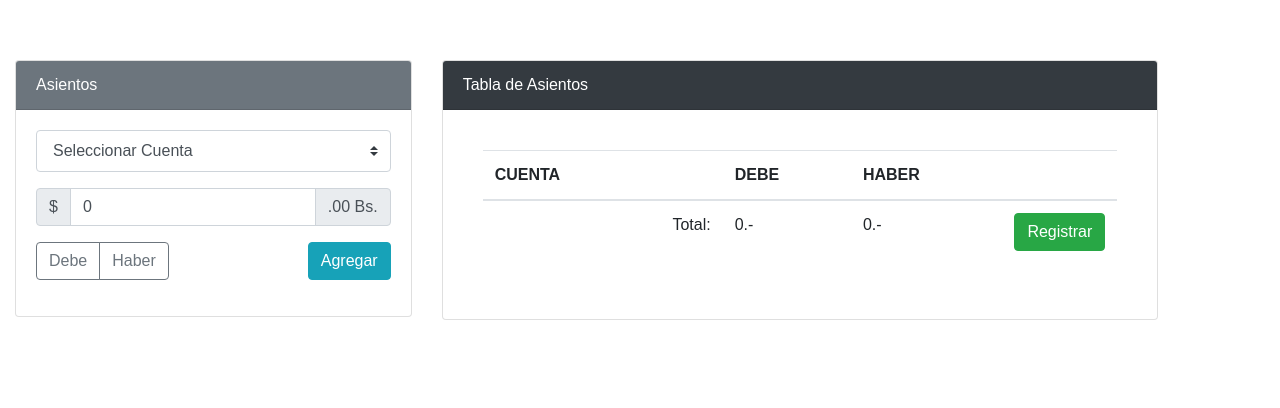
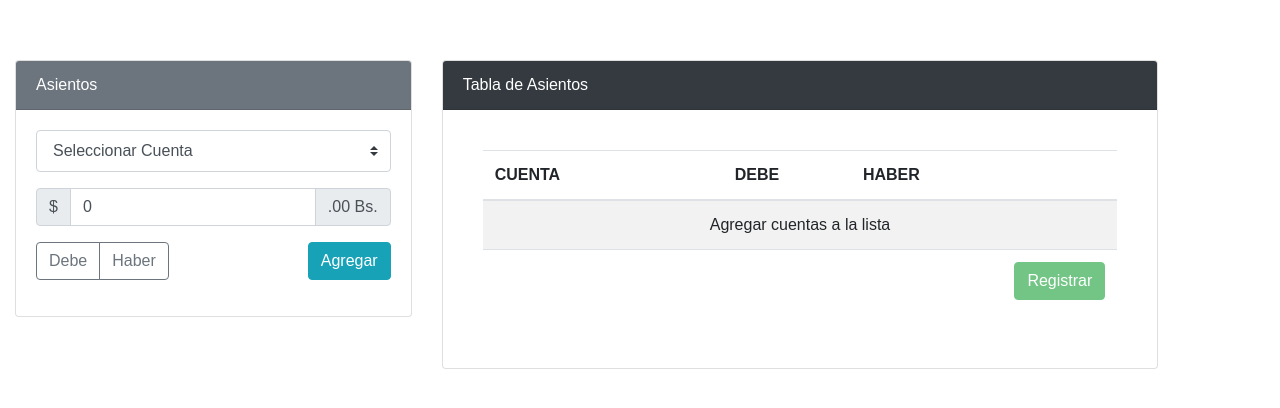
Before and after one commit to vndrd/v-accounting, a Vue app: page / in a window 1280 px wide. Shown: the top 408 px of the page. Built offline with nearby package versions, Linux system fonts and the light colour scheme.

Commit message:
empty asientos

```diff
--- a/src/components/SimpleTable.vue
+++ b/src/components/SimpleTable.vue
@@ -8,31 +8,36 @@
       <b-th style="width: 1rem"></b-th>
     </b-tr>
   </b-thead>
-  <b-tbody>
 
-    <b-tr v-for="cuenta in getAsientos" :key="cuenta.id">
+  <b-tbody tag="transition-group" name="test">
+        <b-tr v-if="getAsientos.length==0">
+            <b-td colspan="4" class="text-center">Agregar cuentas a la lista</b-td>
+        </b-tr>
+        <b-tr v-else v-for="cuenta in asientosMasTemporal" :key="cuenta.id">
             <b-td>{{cuenta.nombre}}</b-td>
             <b-td>{{valueOrZero(cuenta,'Debe')}}</b-td>
             <b-td>{{valueOrZero(cuenta,'Haber')}}</b-td>
             <b-td style="width: 1rem">
                     <b-button size="sm"
+                    class="mr-1"
                     @click="quitarAsiento(cuenta.id)"
-            class="mr-1"
                     v-if="cuenta.id!=1000">
                         <b-icon-trash-fill />
                     </b-button>
             </b-td>
         </b-tr>
   </b-tbody>
+
   <b-tfoot  class="mt-5">
     <b-tr>
         <b-td>
-            <span class="float-right bold">Total:</span>
+            <span class="float-right bold">{{getAsientos.length>0? 'Total: ': ''}}</span>
         </b-td>
-        <b-td>{{sumarDebe}}.-</b-td>
-        <b-td>{{sumarHaber}}.-</b-td>
+        <b-td>{{getAsientos.length>0? `${sumarDebe}.-`: ''}}</b-td>
+        <b-td>{{getAsientos.length>0? `${sumarHaber}.-`: ''}}</b-td>
         <b-td>
-            <b-button variant="success" :disabled="sumarHaber!==sumarDebe">
+            <b-button variant="success"
+            :disabled="sumarHaber!==sumarDebe||getAsientos.length==0">
                 Registrar
             </b-button>
         </b-td>
@@ -45,6 +50,7 @@
 import { mapGetters,mapActions } from 'vuex'
 export default {
     name: 'SimpleTable',
+    props: ['form'],
     data() {
         return {
 
@@ -61,6 +67,16 @@ export default {
     },
     computed: {
         ...mapGetters(['getAsientos']) ,
+        asientosMasTemporal(){
+            // if(this.form!==undefined){
+            //     return [this.getAsientos, {
+            //         nombre: this.form.cuenta.nombre,
+            //         tipo: this.form.tipo,
+            //         monto:this.form.monto
+            //     }]
+            // }
+            return this.getAsientos
+        },
         sumarDebe(){
             let sumaD = 0;
             this.getAsientos.map(x => { if(x.tipo == 'Debe' ) {sumaD += parseInt(x.monto)}})
@@ -84,4 +100,13 @@ export default {
 .table.b-table.b-table-fixed {
     table-layout: auto !important;
 }
+.test-active {
+    transition: all 1s ease-in-out;
+}
+.test-enter{
+    opacity: 0;
+}
+.test-enter-to{
+    opacity: 1;
+}
 </style>
--- a/src/views/Home.vue
+++ b/src/views/Home.vue
@@ -17,6 +17,7 @@
               header-tag="header"
           header-bg-variant="dark">
             <b-card-body>
+              <!-- <SimpleTable :form="form" /> -->
               <SimpleTable />
             </b-card-body>
           </b-card>
```
Lines whose indentation alone changed are shown as unchanged.
